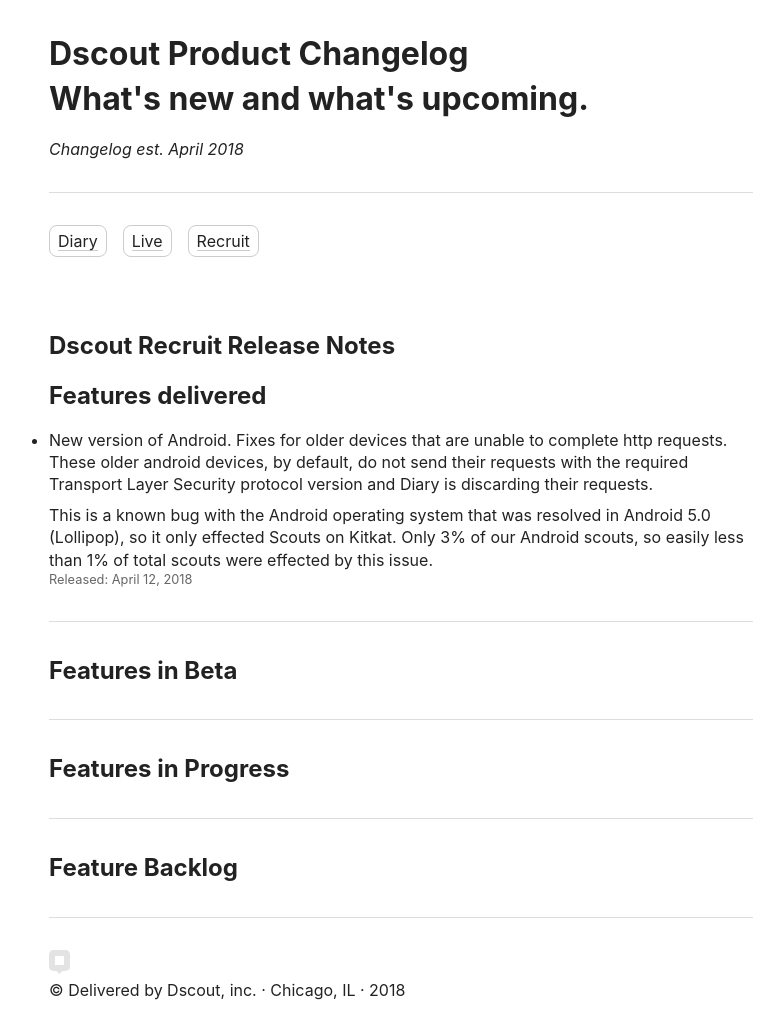
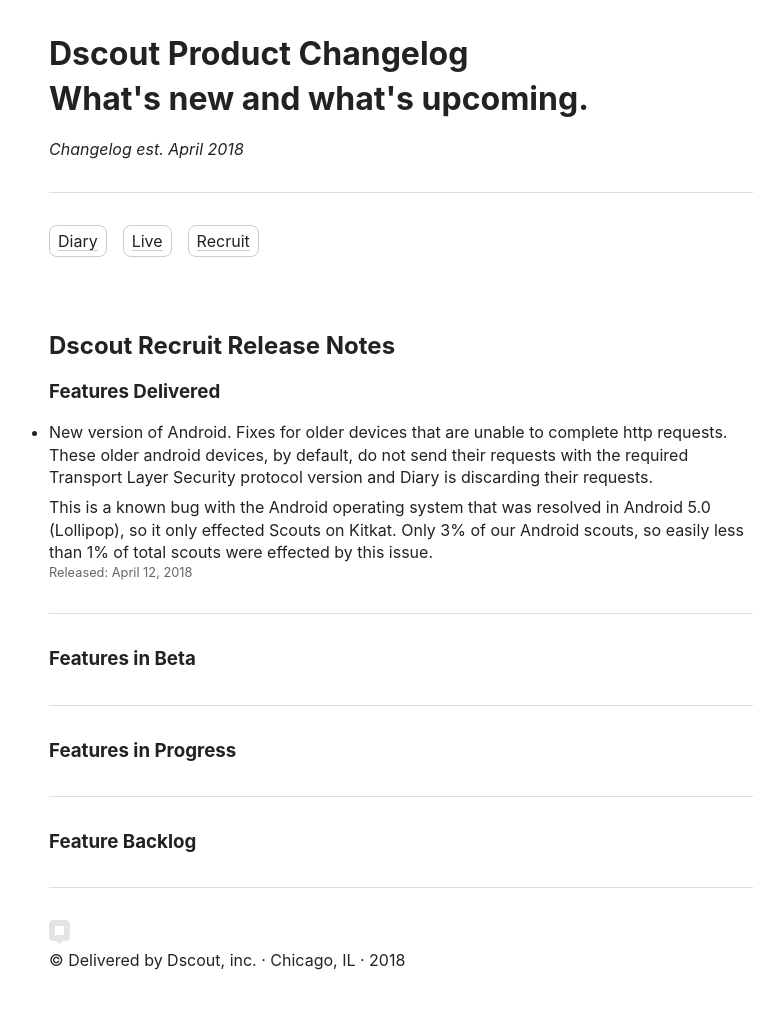
Before and after one commit to hickjul/dscout-changelog, a Jekyll site: the page built from recruit.md, in a window 1280 px wide. Shown: the whole page, without its empty margins (239-1023 px from the left). Built offline with Jekyll 4.4.1, drawn with Linux system fonts in a browser that asks for light colours; after the commit the page ends 1004 px from its top, so only the background shows below that.

Commit message:
right h3

```diff
--- a/_includes/recruit/backlog.md
+++ b/_includes/recruit/backlog.md
@@ -1 +1 @@
-## Feature Backlog
+### Feature Backlog
--- a/_includes/recruit/beta.md
+++ b/_includes/recruit/beta.md
@@ -1 +1 @@
-## Features in Beta
+### Features in Beta
--- a/_includes/recruit/delivered.md
+++ b/_includes/recruit/delivered.md
@@ -1,4 +1,4 @@
-## Features delivered
+### Features Delivered
 
 * New version of Android. Fixes for older devices that are unable to complete http requests. These older android devices, by default, do not send their requests with the required Transport Layer Security protocol version and Diary is discarding their requests.
 
--- a/_includes/recruit/progress.md
+++ b/_includes/recruit/progress.md
@@ -1 +1 @@
-## Features in Progress
+### Features in Progress
```
